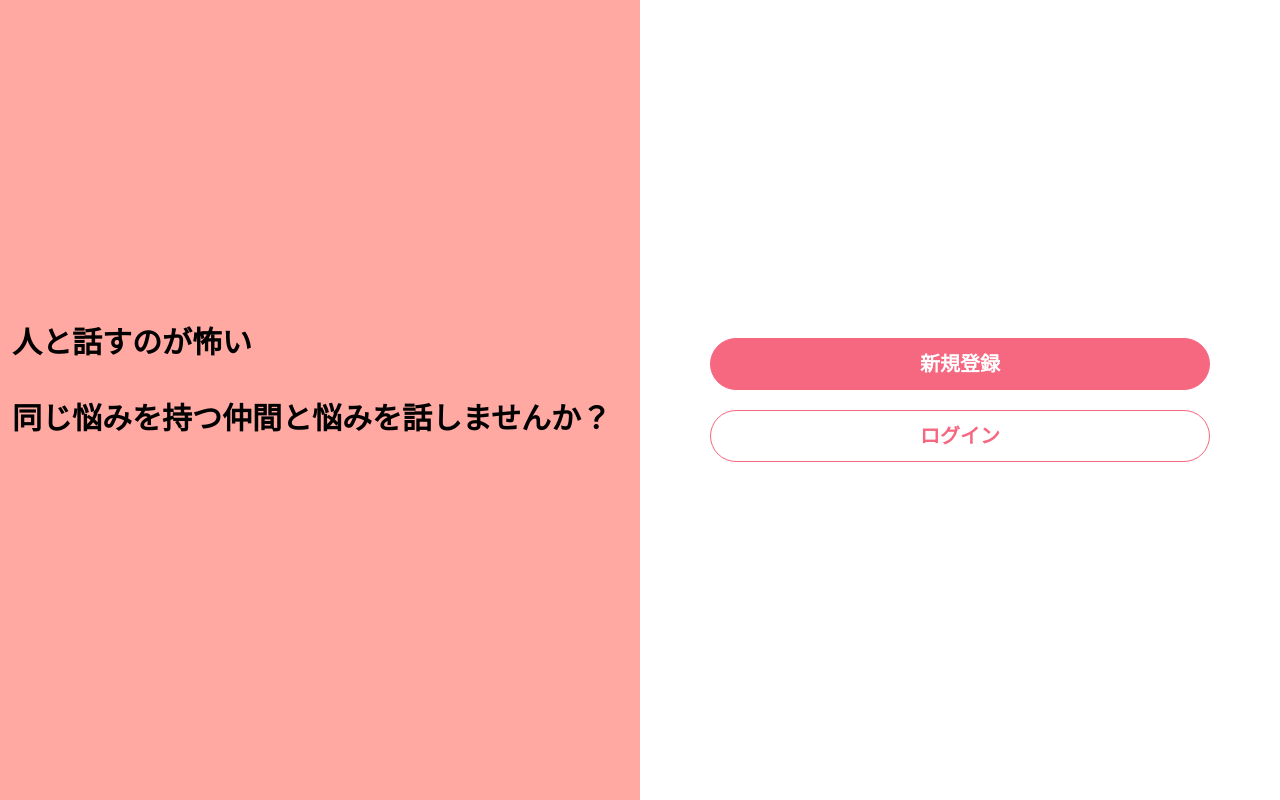
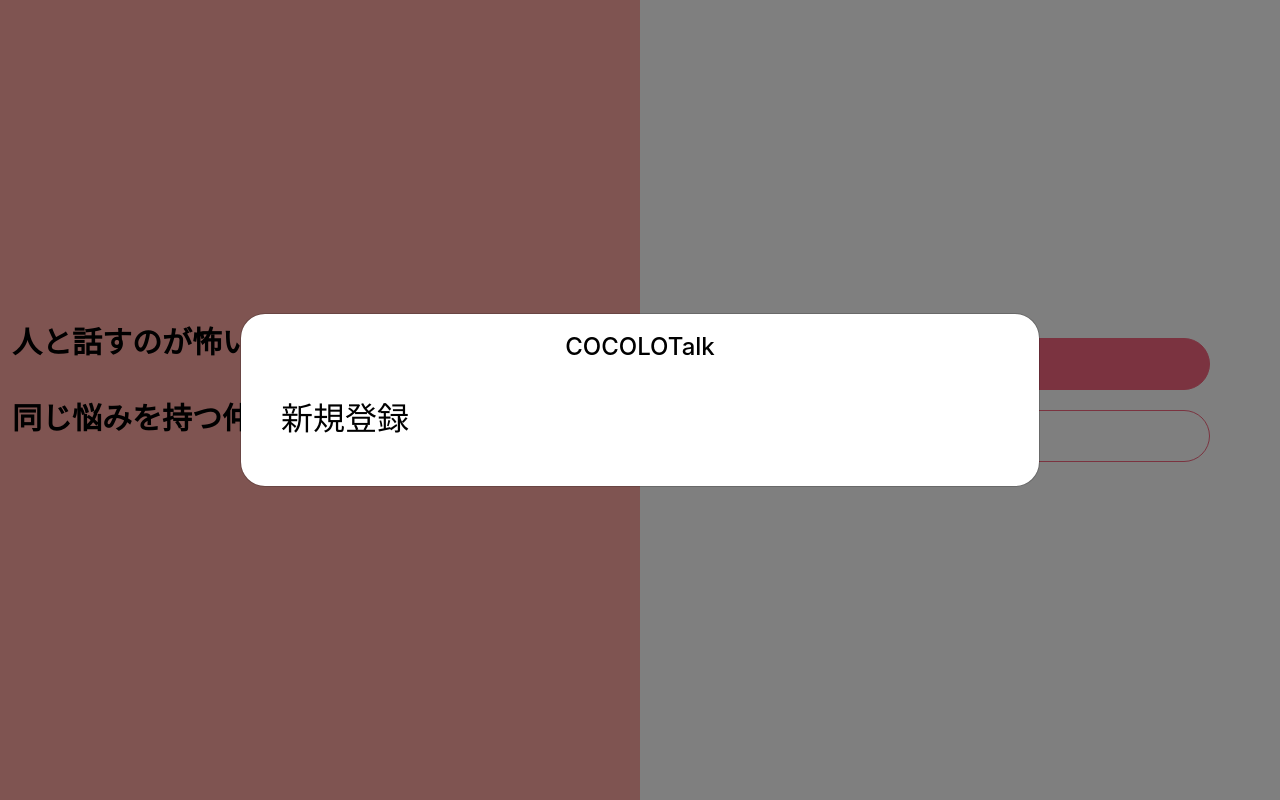
Before and after one commit to KeitaShimura/SadAppClient, a React (Create React App) app: page / in a window 1280 px wide. Both pictures are taken after a click on the button "新規登録". Built offline with nearby package versions, Linux system fonts and the light colour scheme.

Commit message:
feat: モーダルの表示機能実装

```diff
--- /dev/null
+++ b/src/components/Modal/BasicModal/BasicModal.js
@@ -0,0 +1,30 @@
+import React from "react";
+import { Modal } from "react-bootstrap";
+import PropTypes from "prop-types"; // PropTypesをインポート
+
+import "./BasicModal.scss";
+
+export default function BasicModel(props) {
+  const { show, setShow, children } = props;
+  return (
+    <Modal
+      className="basic-modal"
+      show={show}
+      onHide={() => setShow(false)}
+      centered
+      size="lg"
+    >
+      <Modal.Header>
+        <Modal.Title>COCOLOTalk</Modal.Title>
+      </Modal.Header>
+      <Modal.Body>{children}</Modal.Body>
+    </Modal>
+  );
+}
+
+// propTypesを追加してプロパティの型情報を指定
+BasicModel.propTypes = {
+  show: PropTypes.bool.isRequired, // 'show' プロパティの型情報を指定し、isRequiredを使って必須フィールドであることを示す
+  setShow: PropTypes.func.isRequired, // 'setShow' プロパティの型情報を指定し、isRequiredを使って必須フィールドであることを示す
+  children: PropTypes.node.isRequired, // 'children' プロパティの型情報を指定し、isRequiredを使って必須フィールドであることを示す
+};
--- /dev/null
+++ b/src/components/Modal/BasicModal/BasicModal.scss
@@ -0,0 +1,20 @@
+@import "../../../scss/index.scss";
+
+.basic-modal {
+  .modal-content {
+    background-color: $background-light;
+    border-radius: 25px;
+
+    .modal-header {
+      padding: 15px;
+      border: 0;
+      .modal-title {
+        margin: 0 auto;
+      }
+    }
+
+    .modal-body {
+      padding: 20px 40px 40px 40px;
+    }
+  }
+}
--- /dev/null
+++ b/src/components/Modal/BasicModal/index.js
@@ -0,0 +1 @@
+export { default } from "./BasicModal";
--- a/src/page/Auth/Auth.js
+++ b/src/page/Auth/Auth.js
@@ -1,15 +1,29 @@
-import React from "react";
+import React, { useState } from "react";
 import { Button, Col, Container, Row } from "react-bootstrap";
+import BasicModal from "../../components/Modal/BasicModal";
 import "./Auth.scss";
+import PropTypes from "prop-types"; // PropTypesをインポート
 
 export default function Auth() {
+  const [showModal, setShowModal] = useState(false);
+  const [contentModal, setContentModal] = useState(null);
+
+  const openModal = (content) => {
+    setShowModal(true);
+    setContentModal(content);
+  };
   return (
-    <Container className="auth" fluid>
-      <Row>
-        <LeftComponent />
-        <RightComponent />
-      </Row>
-    </Container>
+    <>
+      <Container className="auth" fluid>
+        <Row>
+          <LeftComponent />
+          <RightComponent openModal={openModal} setShowModal={setShowModal} />
+        </Row>
+      </Container>
+      <BasicModal show={showModal} setShow={setShowModal}>
+        {contentModal}
+      </BasicModal>
+    </>
   );
 }
 
@@ -24,13 +38,30 @@ function LeftComponent() {
   );
 }
 
-function RightComponent() {
+function RightComponent(props) {
+  const {
+    openModal,
+    // setShowModal
+  } = props;
   return (
-    <Col className="auth__right">
+    <Col className="auth__right" xs={6}>
       <div>
-        <Button variant="primary">新規登録</Button>
-        <Button variant="outline-primary">ログイン</Button>
+        <Button variant="primary" onClick={() => openModal(<h2>新規登録</h2>)}>
+          新規登録
+        </Button>
+        <Button
+          variant="outline-primary"
+          onClick={() => openModal(<h2>ログイン</h2>)}
+        >
+          ログイン
+        </Button>
       </div>
     </Col>
   );
 }
+
+// propTypesを追加してプロパティの型情報を指定
+RightComponent.propTypes = {
+  openModal: PropTypes.func.isRequired,
+  setShowModal: PropTypes.func.isRequired,
+};
```
